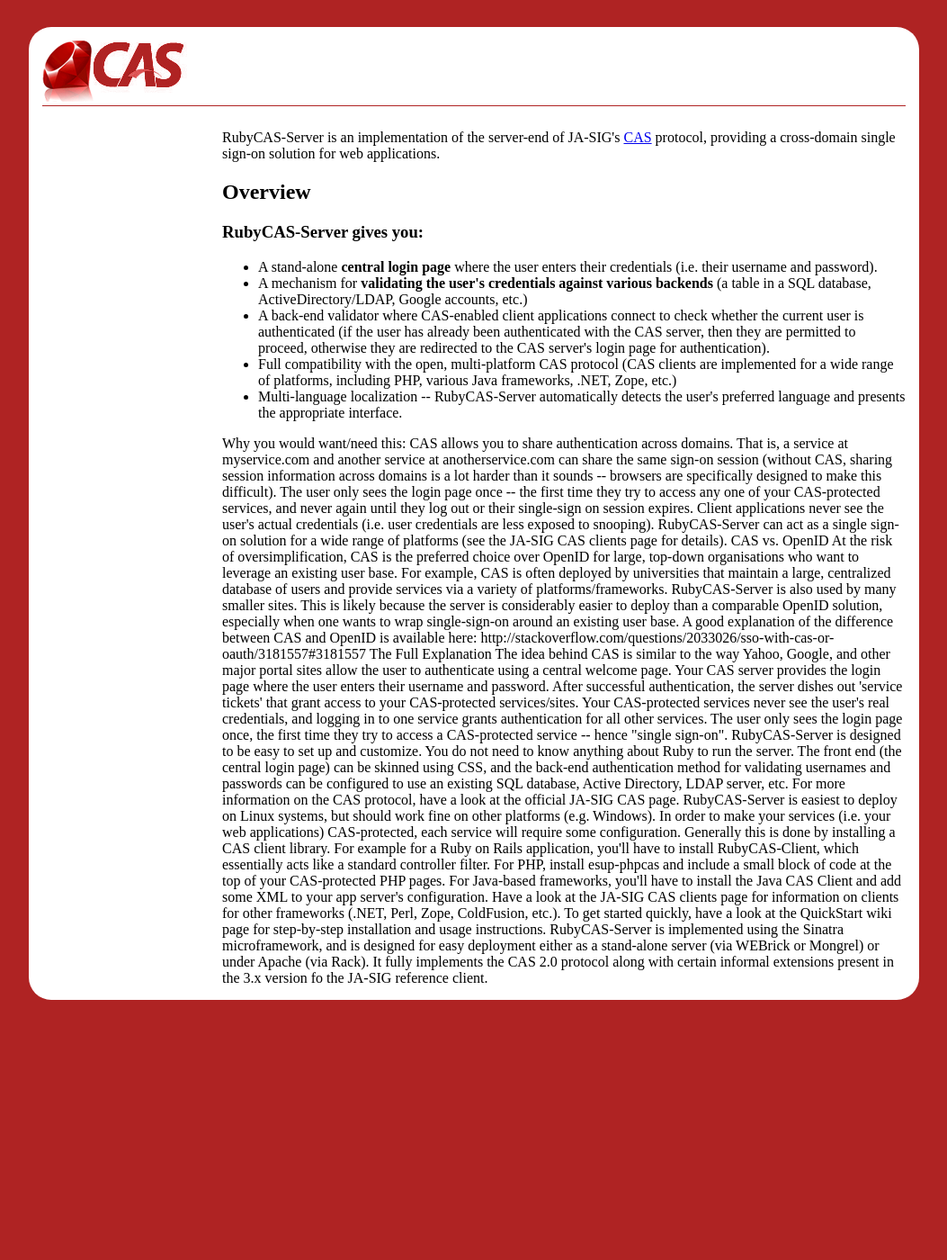
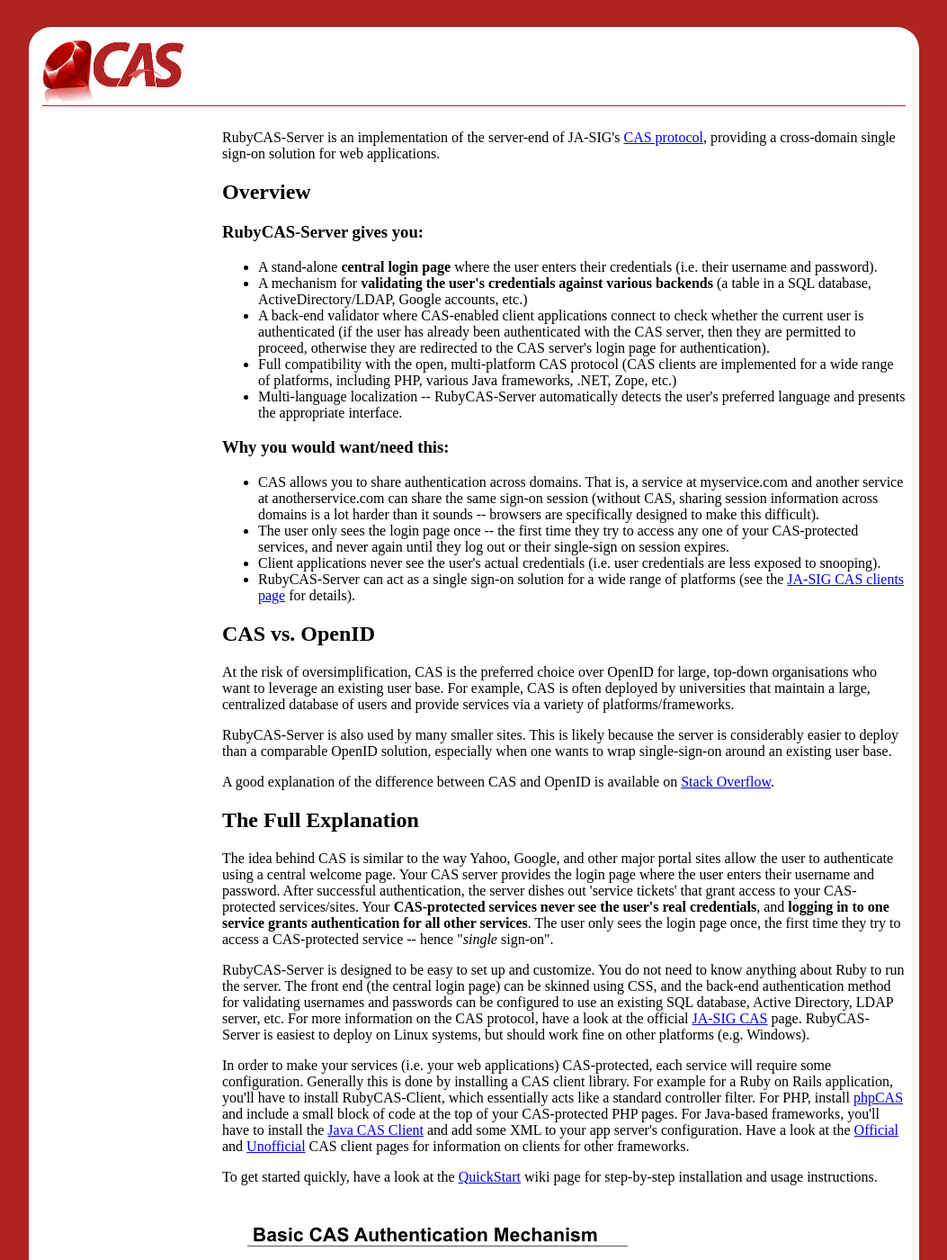
Before and after one commit to rubycas/rubycas.github.com, a Jekyll site: the page built from index.html, in a window 1280 px wide and 1400 px high. Shown: the whole window at 90% size, without its empty margins (113-1166 px from the left). Built offline with Jekyll 4.4.1, drawn with Linux system fonts in a browser that asks for light colours; some of the changed text lies outside the part shown.

Commit message:
finish marking up the index
Signed-off-by: t.pickett66 <t.pickett66@gmail.com>

```diff
--- a/index.html
+++ b/index.html
@@ -6,7 +6,7 @@
 
 <p class="intro">
   RubyCAS-Server is an implementation of the server-end of JA-SIG's
-  <a href="http://www.jasig.org/cas" rel="nofollow">CAS</a> protocol,
+  <a href="http://www.jasig.org/cas/protocol" rel="nofollow">CAS protocol</a>,
   providing a cross-domain single sign-on solution for web applications.
 </p>
 
@@ -23,27 +23,45 @@
   <li>Multi-language localization -- RubyCAS-Server automatically detects the user's preferred language and presents the appropriate interface.</li>
 </ul>
 
-Why you would want/need this:
-CAS allows you to share authentication across domains. That is, a service at myservice.com and another service at anotherservice.com can share the same sign-on session (without CAS, sharing session information across domains is a lot harder than it sounds -- browsers are specifically designed to make this difficult).
-The user only sees the login page once -- the first time they try to access any one of your CAS-protected services, and never again until they log out or their single-sign on session expires.
-Client applications never see the user's actual credentials (i.e. user credentials are less exposed to snooping).
-RubyCAS-Server can act as a single sign-on solution for a wide range of platforms (see the JA-SIG CAS clients page for details).
-CAS vs. OpenID
-At the risk of oversimplification, CAS is the preferred choice over OpenID for large, top-down organisations who want to leverage an existing user base. For example, CAS is often deployed by universities that maintain a large, centralized database of users and provide services via a variety of platforms/frameworks.
+<h3>Why you would want/need this:</h3>
+<ul>
+  <li>CAS allows you to share authentication across domains. That is, a service at myservice.com and another service at anotherservice.com can share the same sign-on session (without CAS, sharing session information across domains is a lot harder than it sounds -- browsers are specifically designed to make this difficult).</li>
+  <li>The user only sees the login page once -- the first time they try to access any one of your CAS-protected services, and never again until they log out or their single-sign on session expires.</li>
+  <li>Client applications never see the user's actual credentials (i.e. user credentials are less exposed to snooping).</li>
+  <li>RubyCAS-Server can act as a single sign-on solution for a wide range of platforms (see the <a href="http://www.jasig.org/cas/client-integration" rel="nofollow">JA-SIG CAS clients page</a> for details).</li>
+</ul>
 
-RubyCAS-Server is also used by many smaller sites. This is likely because the server is considerably easier to deploy than a comparable OpenID solution, especially when one wants to wrap single-sign-on around an existing user base.
+<h2>CAS vs. OpenID</h2>
+<p>
+  At the risk of oversimplification, CAS is the preferred choice over OpenID for large, top-down organisations who want to leverage an existing user base. For example, CAS is often deployed by universities that maintain a large, centralized database of users and provide services via a variety of platforms/frameworks.
+</p>
 
-A good explanation of the difference between CAS and OpenID is available here: http://stackoverflow.com/questions/2033026/sso-with-cas-or-oauth/3181557#3181557
+<p>
+  RubyCAS-Server is also used by many smaller sites. This is likely because the server is considerably easier to deploy than a comparable OpenID solution, especially when one wants to wrap single-sign-on around an existing user base.
+</p>
 
-The Full Explanation
-The idea behind CAS is similar to the way Yahoo, Google, and other major portal sites allow the user to authenticate using a central welcome page. Your CAS server provides the login page where the user enters their username and password. After successful authentication, the server dishes out 'service tickets' that grant access to your CAS-protected services/sites. Your CAS-protected services never see the user's real credentials, and logging in to one service grants authentication for all other services. The user only sees the login page once, the first time they try to access a CAS-protected service -- hence "single sign-on".
+<p>
+  A good explanation of the difference between CAS and OpenID is available on <a href="http://stackoverflow.com/questions/2033026/sso-with-cas-or-oauth/3181557#3181557" rel="nofollow">Stack Overflow</a>.
+</p>
 
-RubyCAS-Server is designed to be easy to set up and customize. You do not need to know anything about Ruby to run the server. The front end (the central login page) can be skinned using CSS, and the back-end authentication method for validating usernames and passwords can be configured to use an existing SQL database, Active Directory, LDAP server, etc. For more information on the CAS protocol, have a look at the official JA-SIG CAS page. RubyCAS-Server is easiest to deploy on Linux systems, but should work fine on other platforms (e.g. Windows).
+<h2>The Full Explanation</h2>
 
-In order to make your services (i.e. your web applications) CAS-protected, each service will require some configuration. Generally this is done by installing a CAS client library. For example for a Ruby on Rails application, you'll have to install RubyCAS-Client, which essentially acts like a standard controller filter. For PHP, install esup-phpcas and include a small block of code at the top of your CAS-protected PHP pages. For Java-based frameworks, you'll have to install the Java CAS Client and add some XML to your app server's configuration. Have a look at the JA-SIG CAS clients page for information on clients for other frameworks (.NET, Perl, Zope, ColdFusion, etc.).
+<p>
+  The idea behind CAS is similar to the way Yahoo, Google, and other major portal sites allow the user to authenticate using a central welcome page. Your CAS server provides the login page where the user enters their username and password. After successful authentication, the server dishes out 'service tickets' that grant access to your CAS-protected services/sites. Your <strong>CAS-protected services never see the user's real credentials</strong>, and <strong>logging in to one service grants authentication for all other services</strong>. The user only sees the login page once, the first time they try to access a CAS-protected service -- hence "<em>single</em> sign-on".
+</p>
 
-To get started quickly, have a look at the QuickStart wiki page for step-by-step installation and usage instructions.
+<p>
+  RubyCAS-Server is designed to be easy to set up and customize. You do not need to know anything about Ruby to run the server. The front end (the central login page) can be skinned using CSS, and the back-end authentication method for validating usernames and passwords can be configured to use an existing SQL database, Active Directory, LDAP server, etc. For more information on the CAS protocol, have a look at the official <a href="http://www.jasig.org/cas/" rel="nofollow">JA-SIG CAS</a> page. RubyCAS-Server is easiest to deploy on Linux systems, but should work fine on other platforms (e.g. Windows).
+</p>
 
+<p>
+In order to make your services (i.e. your web applications) CAS-protected, each service will require some configuration. Generally this is done by installing a CAS client library. For example for a Ruby on Rails application, you'll have to install RubyCAS-Client, which essentially acts like a standard controller filter. For PHP, install <a href="https://wiki.jasig.org/display/CASC/phpCAS" rel="nofollow">phpCAS</a> and include a small block of code at the top of your CAS-protected PHP pages. For Java-based frameworks, you'll have to install the <a href="https://wiki.jasig.org/display/CASC/CAS+Client+for+Java+3.1" rel="nofollow">Java CAS Client</a> and add some XML to your app server's configuration. Have a look at the <a href="https://wiki.jasig.org/display/CASC/Official+Clients" rel="nofollow">Official</a> and <a href="https://wiki.jasig.org/display/CASC/Unofficial+CAS+Clients">Unofficial</a> CAS client pages for information on clients for other frameworks.
+</p>
 
-
-RubyCAS-Server is implemented using the Sinatra microframework, and is designed for easy deployment either as a stand-alone server (via WEBrick or Mongrel) or under Apache (via Rack). It fully implements the CAS 2.0 protocol along with certain informal extensions present in the 3.x version fo the JA-SIG reference client.
+<p>
+  To get started quickly, have a look at the <a href="https://github.com/rubycas/rubycas-server/wiki/Quick-Start">QuickStart</a> wiki page for step-by-step installation and usage instructions.
+</p>
+<img src="/images/basic_cas_single_signon_mechanism_diagram.png" alt="Basic CAS Single Sign-On Diagram" />
+<p>
+  RubyCAS-Server is implemented using the <a href="http://www.sinatrarb.com/">Sinatra</a> microframework, and is designed for easy deployment either as a stand-alone server (via WEBrick or Mongrel) or under Apache (via Rack). It fully implements the CAS 2.0 protocol along with certain informal extensions present in the 3.x version fo the JA-SIG reference client.
+</p>
```
